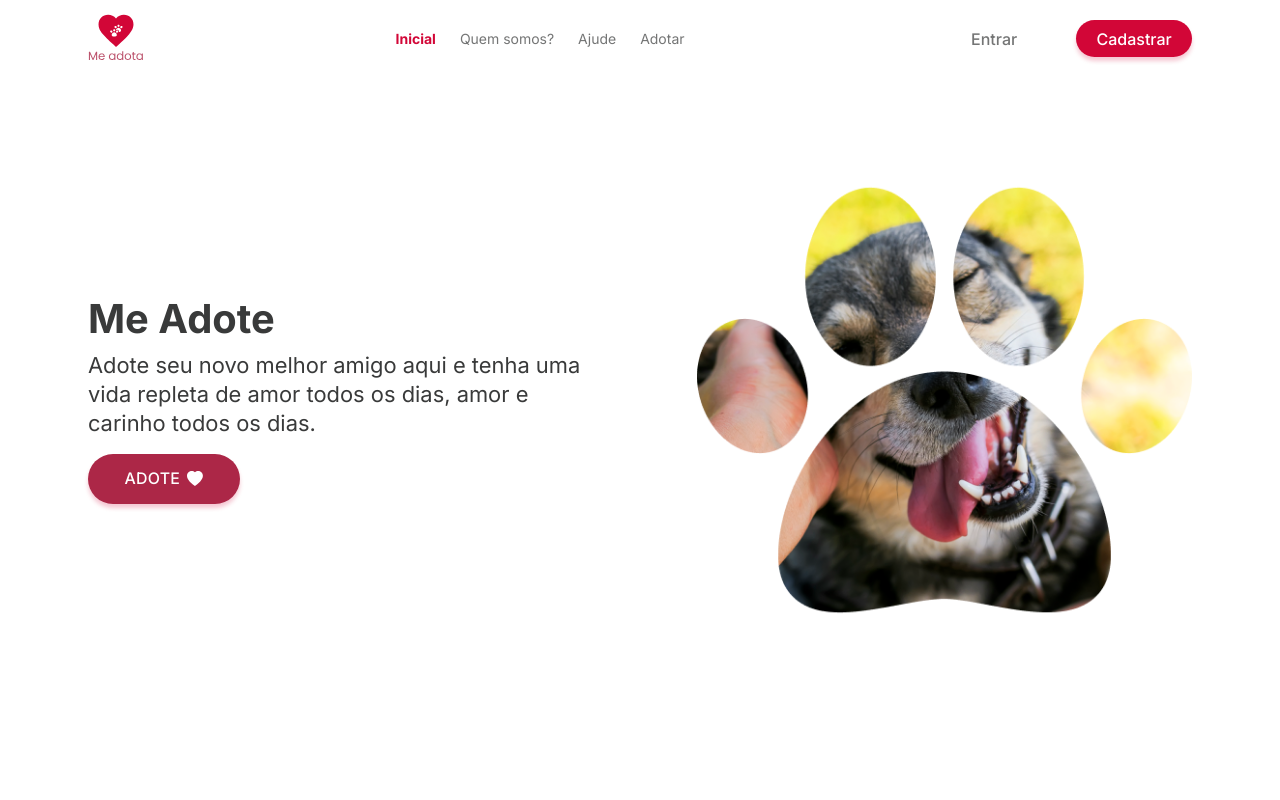
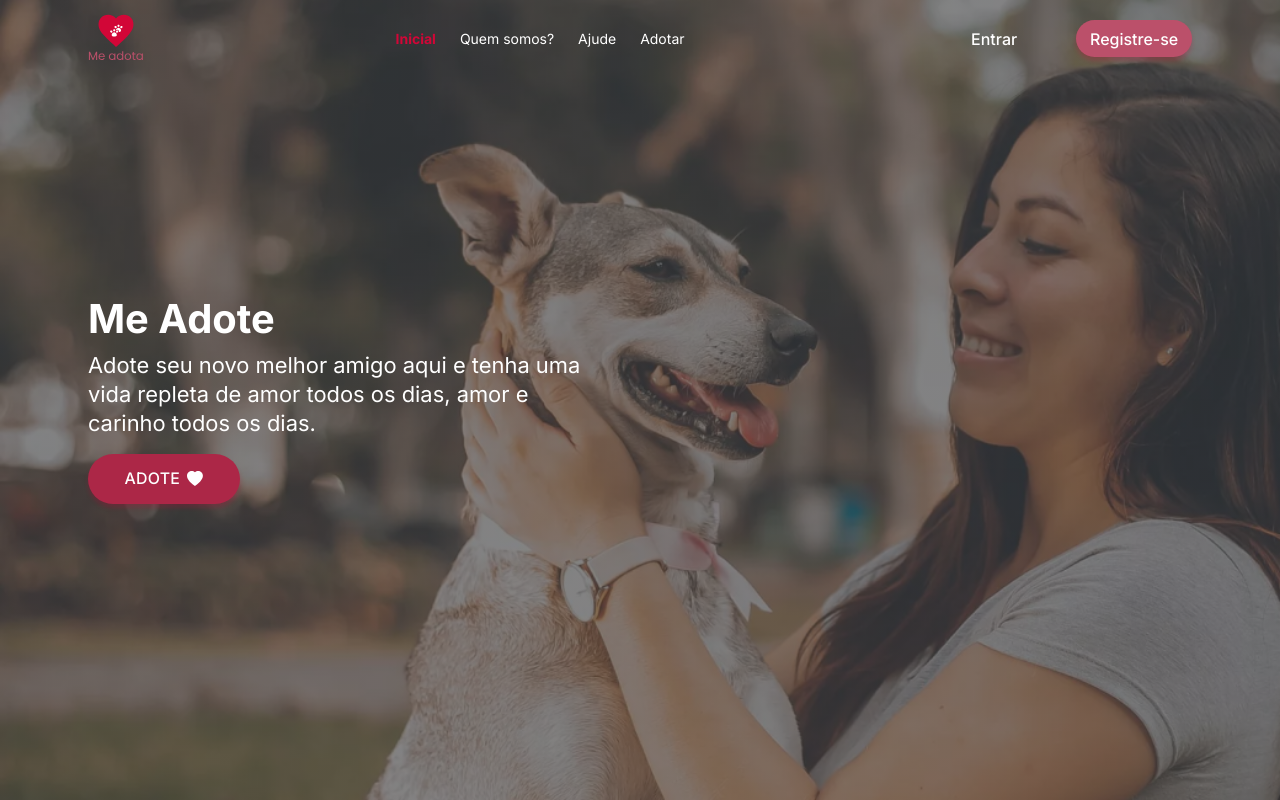
Before and after one commit to JoseMurilloc/MeAdoteS2, a React (Create React App) app in the folder web/: page / in a window 1280 px wide. Built offline with nearby package versions, Linux system fonts and the light colour scheme; no server answers; the HTML template or start-up script is replaced by a standard one.

Commit message:
chore: new ui home page and gif to petNotFound

```diff
--- a/web/src/App.tsx
+++ b/web/src/App.tsx
@@ -11,9 +11,9 @@ function App() {
       <GlobalStyles />
 
       <AppProvider>
-          <Routes />
+        <Routes />
       </AppProvider>
-     </BrowserRouter>
+    </BrowserRouter>
   );
 }
 
--- a/web/src/components/Card/index.tsx
+++ b/web/src/components/Card/index.tsx
@@ -4,7 +4,7 @@ import { GiMale } from 'react-icons/gi';
 import { useModal } from '../../hook/ModalContext';
 import { Pet } from '../../hook/types/modal';
 
-import petNotFound from '../../assets/images/petNotFound.png'
+import petNotFound from '../../assets/images/cat404.gif';
 
 import { Container } from './styles';
 
--- a/web/src/components/Header/index.tsx
+++ b/web/src/components/Header/index.tsx
@@ -45,7 +45,7 @@ export function Header() {
             id="registerButton"
             onClick={() => history.push('/sign-up')}
           >
-            Cadastrar
+            Registre-se
           </button>
         </aside>
       </div>
--- a/web/src/components/Header/styles.ts
+++ b/web/src/components/Header/styles.ts
@@ -5,7 +5,7 @@ export const Container = styled.header`
   position: fixed;
   width: 100%;
   z-index: 1;
-  background-color: #fff;
+  /* background-color: transparent; */
 
 
   div.content {
@@ -32,7 +32,7 @@ export const Container = styled.header`
 
       line-height: 1.13px;
       font-size: 0.933rem;
-      color: rgba(57, 58, 58, 0.7);
+      color: #FFF;
       text-decoration: none;
 
       &.activeSection {
@@ -62,11 +62,12 @@ export const Container = styled.header`
       font-size: 1.067rem;
       line-height: 1.26rem;
       margin-right: 1.6rem;
-      color: rgba(57, 58, 58, 0.7);
+      color: #FFF;
     }
 
     button#registerButton {
-      background: #D20637;
+      background: #BB506A;
+      border-radius: 2rem;
       border-radius: 4.32rem;
       border: none;
       box-shadow: 0px 4px 4px rgba(210, 6, 55, 0.22);
--- a/web/src/pages/Home/index.tsx
+++ b/web/src/pages/Home/index.tsx
@@ -3,7 +3,7 @@ import {
   About,
   Help,
   AdoptionFriend,
-  Container
+  Container,
 } from './styles'
 import { Footer } from '../../components/Footer'
 import { IconHome } from '../../utils/icons'
@@ -12,7 +12,6 @@ import { Header } from '../../components/Header';
 
 import dogHappyImage from '../../assets/images/dogHappy.png'
 import teamImage from '../../assets/images/team.png'
-import dogImage from '../../assets/images/dog.png'
 import { useEffect, useState } from 'react';
 import api from '../../services/api';
 
@@ -55,9 +54,7 @@ export default function Home() {
               <IconHome.BsFillHeartFill color="#FFF" />
             </button>
           </aside>
-          <aside>
-            <img src={dogImage} alt="dog"/>
-          </aside>
+          <aside />
         </Start>
         <About>
           <aside>
--- a/web/src/pages/Home/styles.ts
+++ b/web/src/pages/Home/styles.ts
@@ -1,4 +1,5 @@
 import styled from 'styled-components';
+import homeStart from '../../assets/images/homeStart.png'
 
 export const Container = styled.div`
   height: 100vh;
@@ -10,6 +11,9 @@ export const Start = styled.section`
   height: 100vh;
   padding: 0 5.86rem;
   scroll-snap-align: start;
+  background-image:
+    linear-gradient(rgba(57,58,58,0.62),rgba(57,58,58,0.62)),url(${homeStart});
+  background-size: cover;
 
   display: flex;
   justify-content: space-between;
@@ -29,14 +33,14 @@ export const Start = styled.section`
 
 
     h1 {
-      color: #393a3a;
+      color: #FFFFFF;
       font-weight: bold;
       font-size: 2.66rem;
       line-height: 3.13rem;
     }
 
     p {
-      color: #393a3a;
+      color: #FFFFFF;
       font-size: 1.46rem;
       line-height: 133.02%;
       margin-top: 0.53rem;
```
Also changed, not shown: web/src/assets/images/cat404.gif (added), web/src/assets/images/homeStart.png (added).
